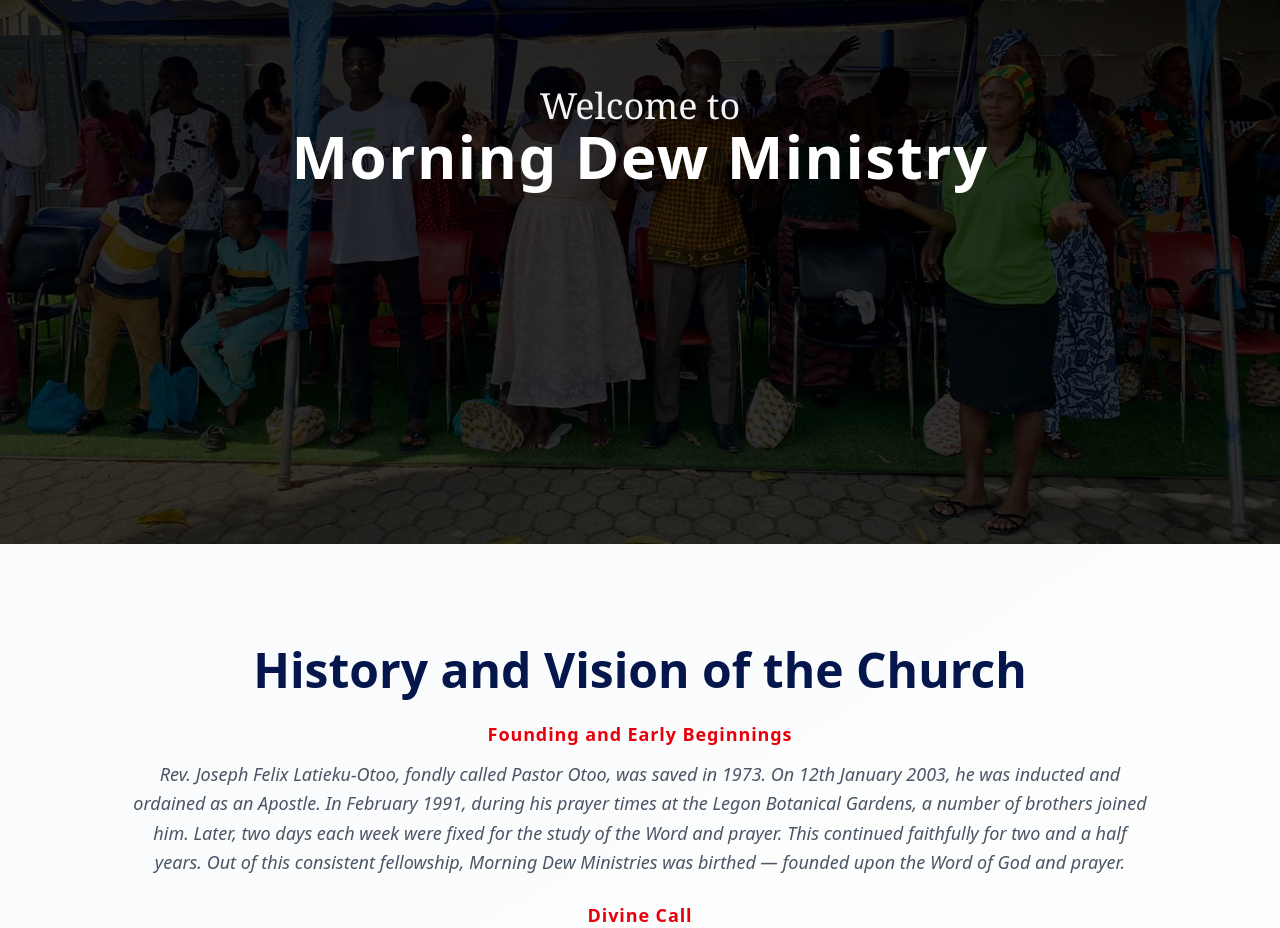
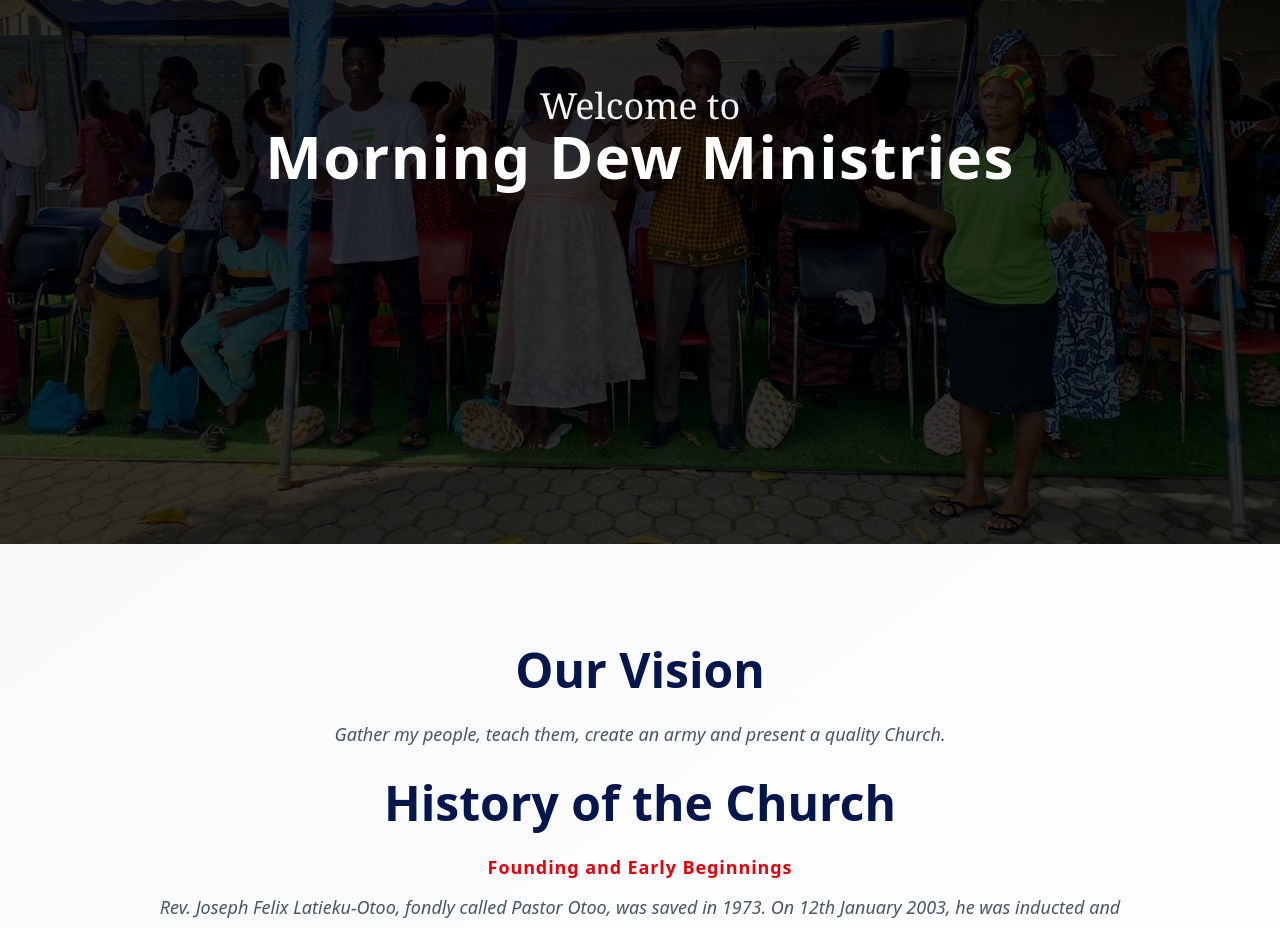
Before and after one commit to ella-quintin/church-website-project, a React (Vite) app: page / in a window 1280 px wide. Shown: the part 320-1248 px from the top of the page. Built offline with nearby package versions, Linux system fonts and the light colour scheme.

Commit message:
add vision of the church

```diff
--- a/src/pages/landing/index.jsx
+++ b/src/pages/landing/index.jsx
@@ -57,7 +57,7 @@ const Landing = () => {
                             transition={{ duration: 1 }}
                             className="text-5xl md:text-6xl font-extrabold mb-4 tracking-wide"
                         >
-                            Morning Dew Ministry
+                            Morning Dew Ministries
                         </motion.h1>
 
 
@@ -73,8 +73,15 @@ const Landing = () => {
                         viewport={{ once: true }}
                         className="max-w-5xl mx-auto text-center"
                     >
+
                         <h2 className="text-3xl sm:text-4xl md:text-5xl font-extrabold text-[#04164B] leading-tight mb-5">
-                            History and Vision of the Church
+                            Our Vision
+                        </h2>
+                        <p className="text-lg italic leading-relaxed text-gray-600 mb-6">
+                            Gather my people, teach them, create an army and present a quality Church.
+                        </p>
+                        <h2 className="text-3xl sm:text-4xl md:text-5xl font-extrabold text-[#04164B] leading-tight mb-5">
+                            History of the Church
                         </h2>
 
                         <h2 className="text-xs sm:text-lg  font-bold tracking-wider text-red-600 mb-3">
@@ -337,7 +344,7 @@ const Landing = () => {
 
                 {/* FOOTER */}
                 <footer className="bg-gray-900 text-gray-400 text-center py-6 text-sm">
-                    © {new Date().getFullYear()} Morning Dew Ministry. All rights reserved.
+                    © {new Date().getFullYear()} Morning Dew Ministries. All rights reserved.
                 </footer>
             </main>
         </>
```
